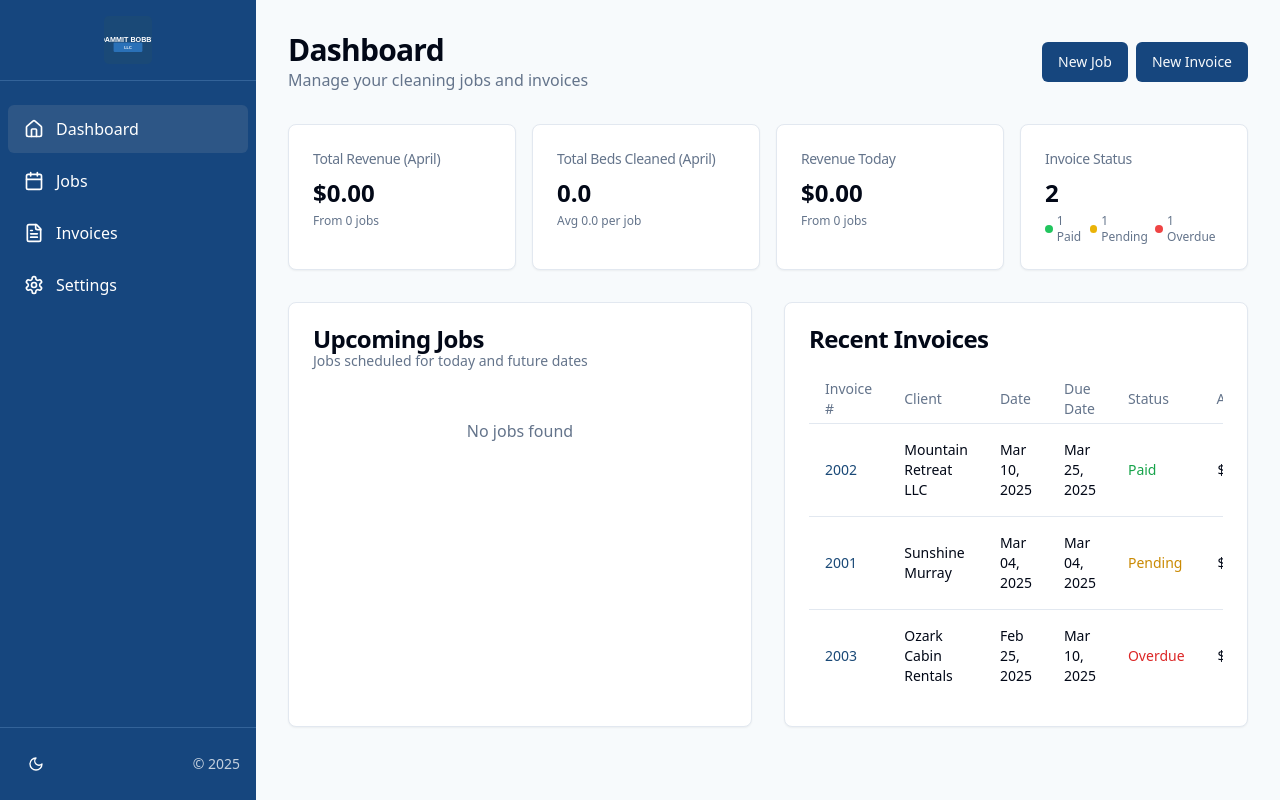
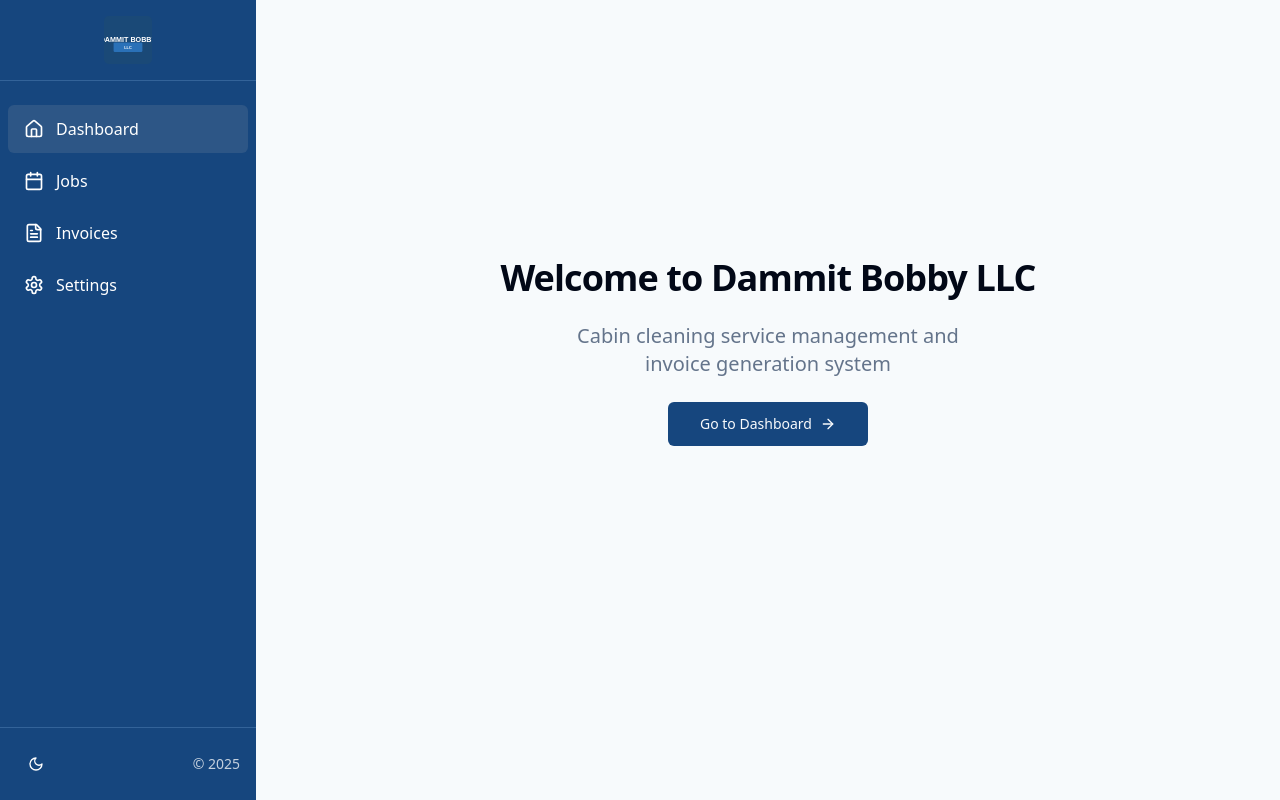
Before and after one commit to bobbyb-debug/Dammit-Bobby-LLC, a React (Vite) app: page / in a window 1280 px wide. Built offline with nearby package versions, Linux system fonts and the light colour scheme.

Commit message:
Fix: Resolve 'useState' error in TooltipProvider
The error "Uncaught TypeError: Cannot read properties of null (reading 'useState')" indicates an issue with the TooltipProvider component. This commit addresses the error.

```diff
--- a/src/App.tsx
+++ b/src/App.tsx
@@ -14,6 +14,7 @@ import NewInvoice from "@/pages/NewInvoice";
 import InvoiceDetail from "@/pages/InvoiceDetail";
 import Settings from "@/pages/Settings";
 import NotFound from "@/pages/NotFound";
+import Index from "@/pages/Index";
 
 const queryClient = new QueryClient();
 
@@ -25,7 +26,8 @@ const App = () => (
         <Sonner />
         <BrowserRouter>
           <Routes>
-            <Route path="/" element={<Layout><Dashboard /></Layout>} />
+            <Route path="/" element={<Layout><Index /></Layout>} />
+            <Route path="/dashboard" element={<Layout><Dashboard /></Layout>} />
             <Route path="/jobs" element={<Layout><Jobs /></Layout>} />
             <Route path="/jobs/new" element={<Layout><NewJob /></Layout>} />
             <Route path="/invoices" element={<Layout><Invoices /></Layout>} />
--- a/src/pages/Index.tsx
+++ b/src/pages/Index.tsx
@@ -1,16 +1,26 @@
 
-import { useNavigate } from "react-router-dom";
-import { useEffect } from "react";
+import { Link } from "react-router-dom";
+import { Button } from "@/components/ui/button";
+import { ArrowRight } from "lucide-react";
 
 const Index = () => {
-  const navigate = useNavigate();
+  return (
+    <div className="flex flex-col items-center justify-center min-h-[80vh] space-y-6 text-center">
+      <h1 className="text-4xl font-bold tracking-tight">Welcome to Dammit Bobby LLC</h1>
+      <p className="text-xl text-muted-foreground max-w-md">
+        Cabin cleaning service management and invoice generation system
+      </p>
 
-  // Redirect to the dashboard
-  useEffect(() => {
-    navigate("/");
-  }, [navigate]);
-
-  return null;
+      <div className="flex flex-col sm:flex-row gap-4 mt-4">
+        <Link to="/dashboard">
+          <Button size="lg" className="gap-2">
+            Go to Dashboard
+            <ArrowRight size={16} />
+          </Button>
+        </Link>
+      </div>
+    </div>
+  );
 };
 
 export default Index;
```
